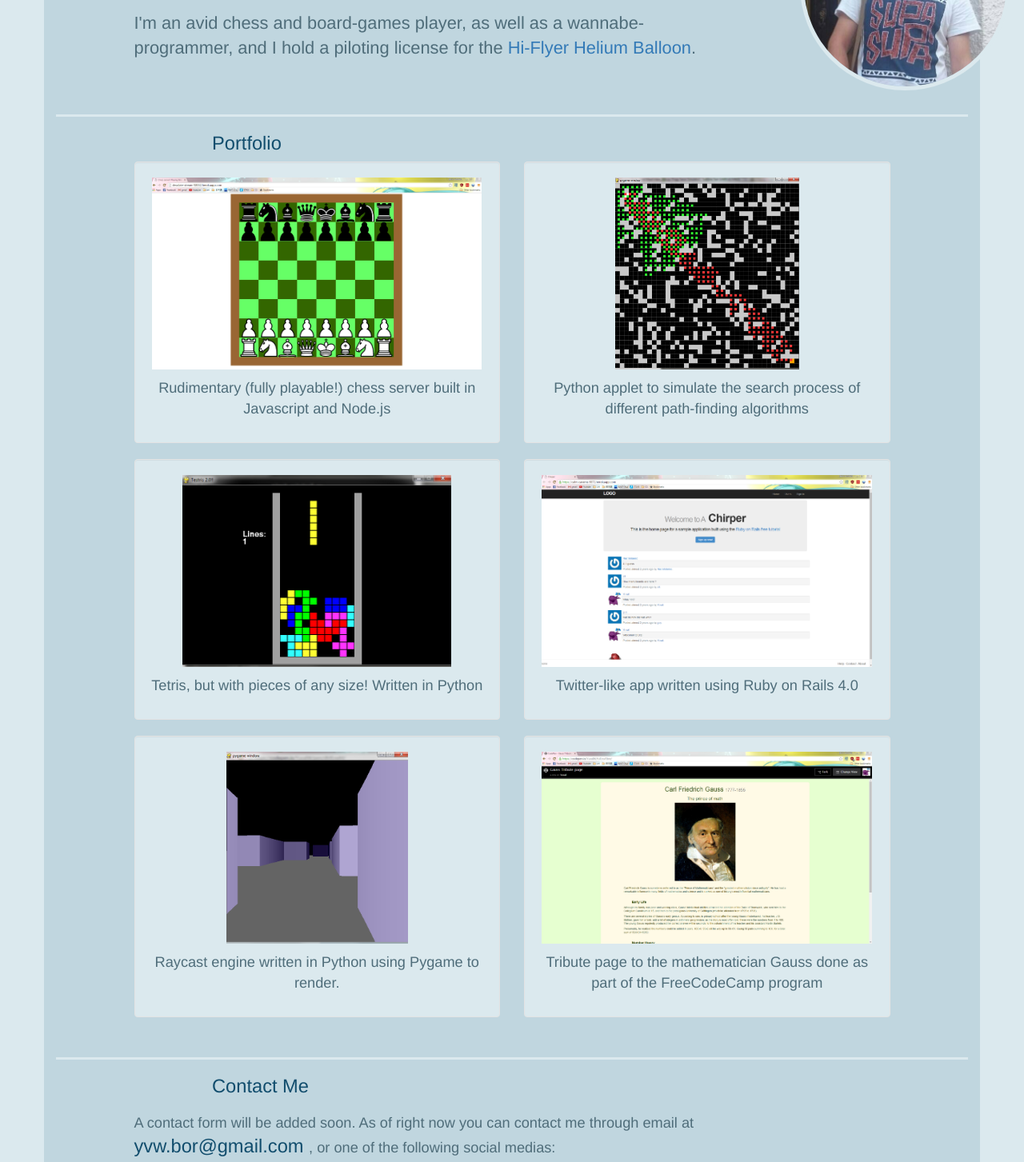
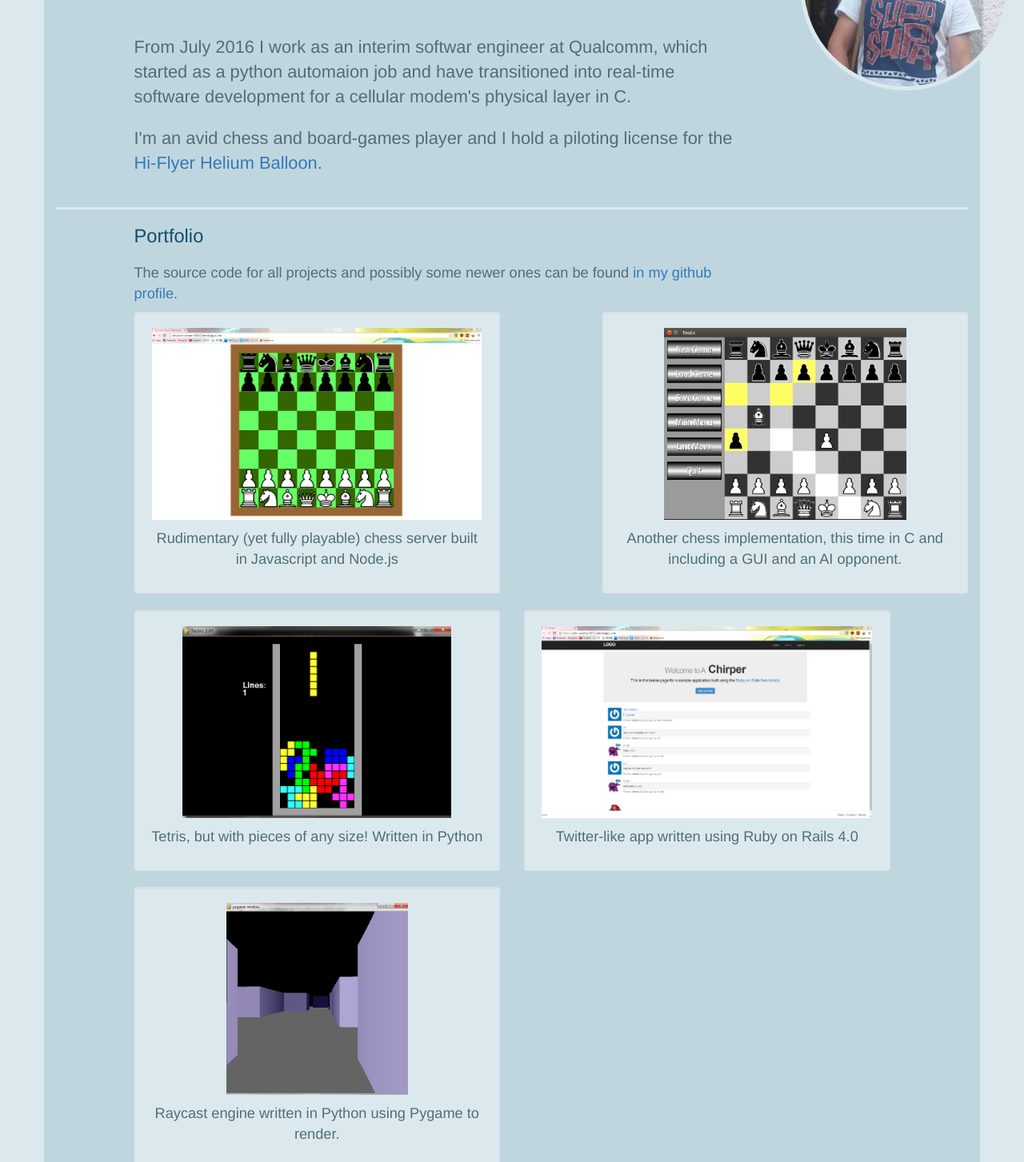
Before and after one commit to unc0mm0n/unc0mm0n.github.io, a plain HTML site: page index.html in a window 1280 px wide. Shown: the part 210-1663 px from the top of the page at 80% size. Drawn offline with nearby package versions, Linux system fonts and the light colour scheme.

Commit message:
Update index.html
Blind update through github web for a better future

```diff
--- a/index.html
+++ b/index.html
@@ -46,7 +46,8 @@ Generated by Coolors, https://coolors.co/app/0012a0-4f6d7a-c0d6df-dbe9ee-4a6fa5-
 			<div class="col-xs-1"></div>
 			<div class="col-xs-8">
 				<p style="padding-top:40px;"> <span class="title">I'm Yuval Wyborski.</span> A Mathematics and Computer Science Bachlor student at Tel-Aviv University. Learning being my main focus I like to take on challenge projects, just to see if I can.</p>
-				<p>I'm an avid chess and board-games player, as well as a wannabe-programmer, and I hold a piloting license for the <a href="http://www.lindstrandtech.com/hiflyer/>">Hi-Flyer Helium Balloon</a>.</p>
+				<p style="padding-top:40px;"> From July 2016 I work as an interim softwar engineer at Qualcomm, which started as a python automaion job and have transitioned into real-time software development for a cellular modem's physical layer in C.</p>
+				<p>I'm an avid chess and board-games player and I hold a piloting license for the <a href="http://www.lindstrandtech.com/hiflyer/>">Hi-Flyer Helium Balloon</a>.</p>
 			</div>
 			<div class="col-xs-3"><img class="img-responsive img-circle img-border" style="margin-left: 20%;" src="img/me.jpg"
 					alt="Yuval Wyborski" />
@@ -55,9 +56,10 @@ Generated by Coolors, https://coolors.co/app/0012a0-4f6d7a-c0d6df-dbe9ee-4a6fa5-
 	</div>
 	<div class="section" id="portfolio">
 		<div class="row">
-			<div class="col-xs-2"></div>
-			<div class="col-xs-7">
+			<div class="col-xs-1"></div>
+			<div class="col-xs-8">
 				<h1 class="title"> Portfolio </h1>
+				<p> The source code for all projects and possibly some newer ones can be found <a href="https://github.com/unc0mm0n/">in my github profile</a>.
 			</div>
 		</div>
 
@@ -67,15 +69,17 @@ Generated by Coolors, https://coolors.co/app/0012a0-4f6d7a-c0d6df-dbe9ee-4a6fa5-
 				<div class="well portfolio-item">
 					<a href="http://desolate-stream-58062.herokuapp.com/" target="_blank">
 						<img class="img-responsive center-block" src="img/chessServer.png" />
-						<p>Rudimentary (fully playable!) chess server built in Javascript and Node.js</p>
+						<p>Rudimentary (yet fully playable) chess server built in Javascript and Node.js</p>
 					</a>
 				</div>
 			</div>
+
+			<div class="col-xs-1"></div>
 			<div class="col-xs-5">
 				<div class="well portfolio-item">
-					<a href="https://github.com/unc0mm0n/pygame_maze_runners" target="_blank">
-						<img class="img-responsive center-block" src="img/MazeRunner.png" />
-						<p>Python applet to simulate the search process of different path-finding algorithms</p>
+					<a href="http://github.com/unc0mm0n/sp_final_project_chess" target="_blank">
+						<img class="img-responsive center-block" src="img/cChess.png" />
+						<p>Another chess implementation, this time in C and including a GUI and an AI opponent.</p>
 					</a>
 				</div>
 			</div>
@@ -113,21 +117,20 @@ Generated by Coolors, https://coolors.co/app/0012a0-4f6d7a-c0d6df-dbe9ee-4a6fa5-
 					</a>
 				</div>
 			</div>
-			<div class="col-xs-5">
-				<div class="well portfolio-item">
-					<a href="https://codepen.io/YuvalW/full/oxRbvr/" target="_blank">
-						<img class="img-responsive center-block" src="img/GaussTribute.png" />
-						<p>Tribute page to the mathematician Gauss done as part of the FreeCodeCamp program</p>
-					</a>
-				</div>
+		</div>
+		<div class="col-xs-5">
+			<div class="well portfolio-item">
+				<a href="https://github.com/unc0mm0n/pygame_maze_runners" target="_blank">
+					<img class="img-responsive center-block" src="img/MazeRunner.png" />
+					<p>Python applet to simulate the search process of different path-finding algorithms</p>
+				</a>
 			</div>
-			<div class="col-xs-1"></div>
 		</div>
 	</div>
 	<div class="section" id="contact">
 		<div class="row">
-			<div class="col-xs-2"></div>
-			<div class="col-xs-5">
+			<div class="col-xs-1"></div>
+			<div class="col-xs-8">
 				<h1 class="title"> Contact Me </h1>
 			</div>
 		</div>
@@ -135,8 +138,9 @@ Generated by Coolors, https://coolors.co/app/0012a0-4f6d7a-c0d6df-dbe9ee-4a6fa5-
 			<div class="col-xs-1"></div>
 			<div class="col-xs-8">
 				<p>
-					A contact form will be added soon. As of right now you can contact me through email at <span class="title">yvw.bor@gmail.com </span>, or one of the following social medias:</p>
+					Feel free to contact me through email at <a href="mailto://yvw.bor@gmail.com" class="title">yvw.bor@gmail.com </a>, or one of the following social medias:</p>
 				<div class="row">
+					<div class="col-xs-1"></div>
 					<div class="col-xs-1">
 						<a href="https://github.com/unc0mm0n" target="_blank"><img class="img-responsive" src="img/GitHub.png" /></a>
 					</div>
```
